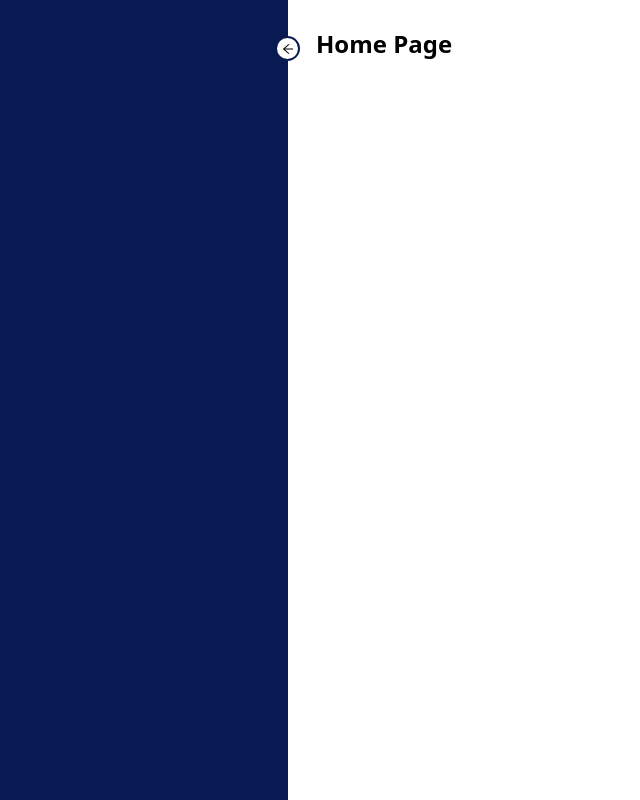
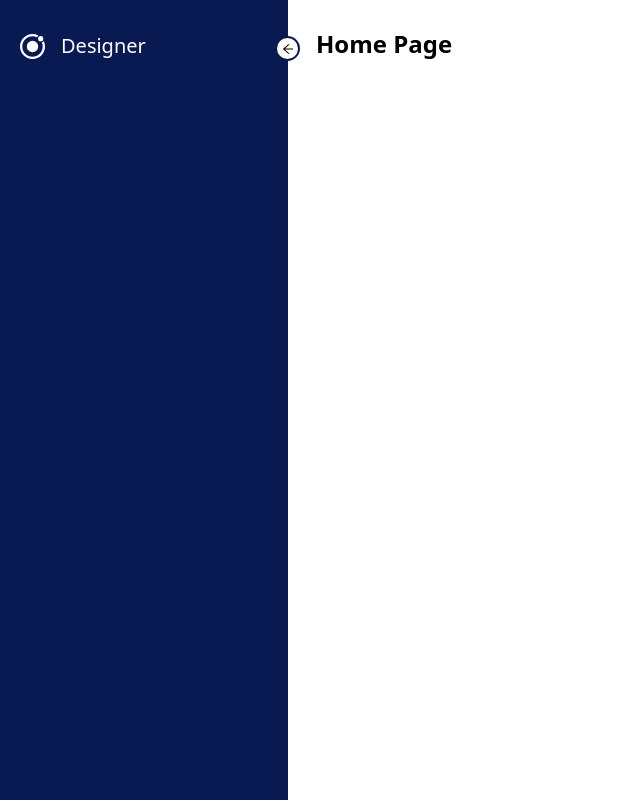
Before and after one commit to JaGarcia02/Frontend_design_reference, a React (Vite) app in the folder tailwind_references_components_pages/TailwindCss_References/Tailwind_Components_Pages/: page /1 in a window 1280 px wide. Shown: the whole page, without its empty margins (0-640 px from the left). Built offline with nearby package versions, Linux system fonts and the light colour scheme.

Commit message:
sidebar new project

```diff
--- a/tailwind_references_components_pages/TailwindCss_References/Tailwind_Components_Pages/src/components/Sidebar/Sidebar.jsx
+++ b/tailwind_references_components_pages/TailwindCss_References/Tailwind_Components_Pages/src/components/Sidebar/Sidebar.jsx
@@ -1,4 +1,5 @@
 import React, { useState } from "react";
+import { SiIonic } from "react-icons/si";
 import { AiOutlineArrowLeft, AiOutlineArrowRight } from "react-icons/ai";
 
 const Sidebar = () => {
@@ -8,7 +9,7 @@ const Sidebar = () => {
       <div
         className={`${
           sideOpen ? "w-72" : "w-20"
-        }  h-screen bg-dark-purple relative transition-all duration-500 ease-in`}
+        } p-5 pt-8 h-screen bg-dark-purple relative transition-all duration-500 ease-in`}
       >
         {sideOpen === true && (
           <button
@@ -26,7 +27,23 @@ const Sidebar = () => {
             <AiOutlineArrowRight className=" text-[14px]" />
           </button>
         )}
+
+        <div className="flex gap-x-4 items-center ">
+          <div>
+            <SiIonic
+              className={`cursor-pointer duration-500 text-white text-[25px]`}
+            />
+          </div>
+          <h1
+            className={`text-white origin-left font-medium text-xl duration-300 ${
+              sideOpen === false && "scale-0"
+            }`}
+          >
+            Designer
+          </h1>
+        </div>
       </div>
+
       <div className="p-7 text-2xl font-semibold flex-1 h-screen">
         <h1>Home Page</h1>
       </div>
```
